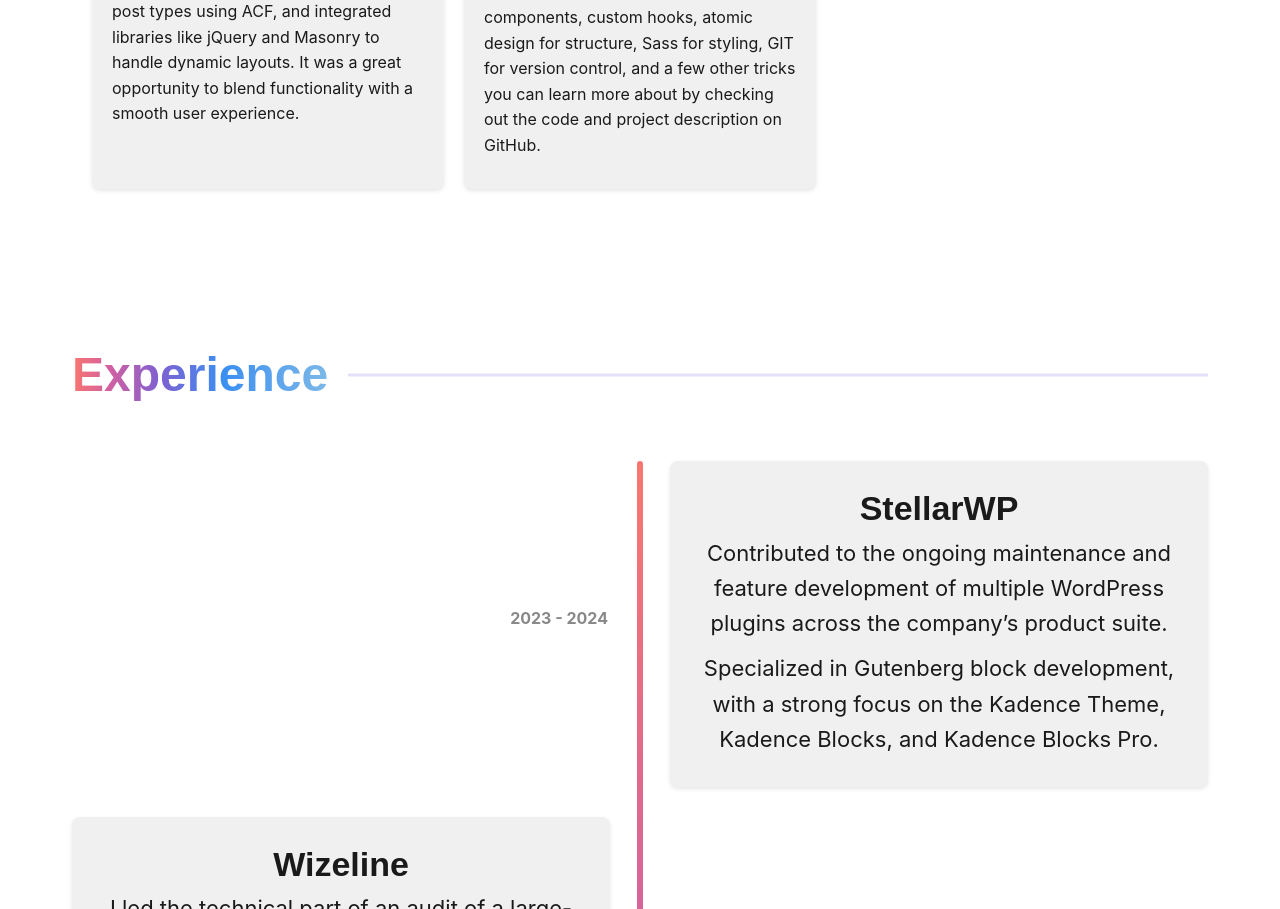
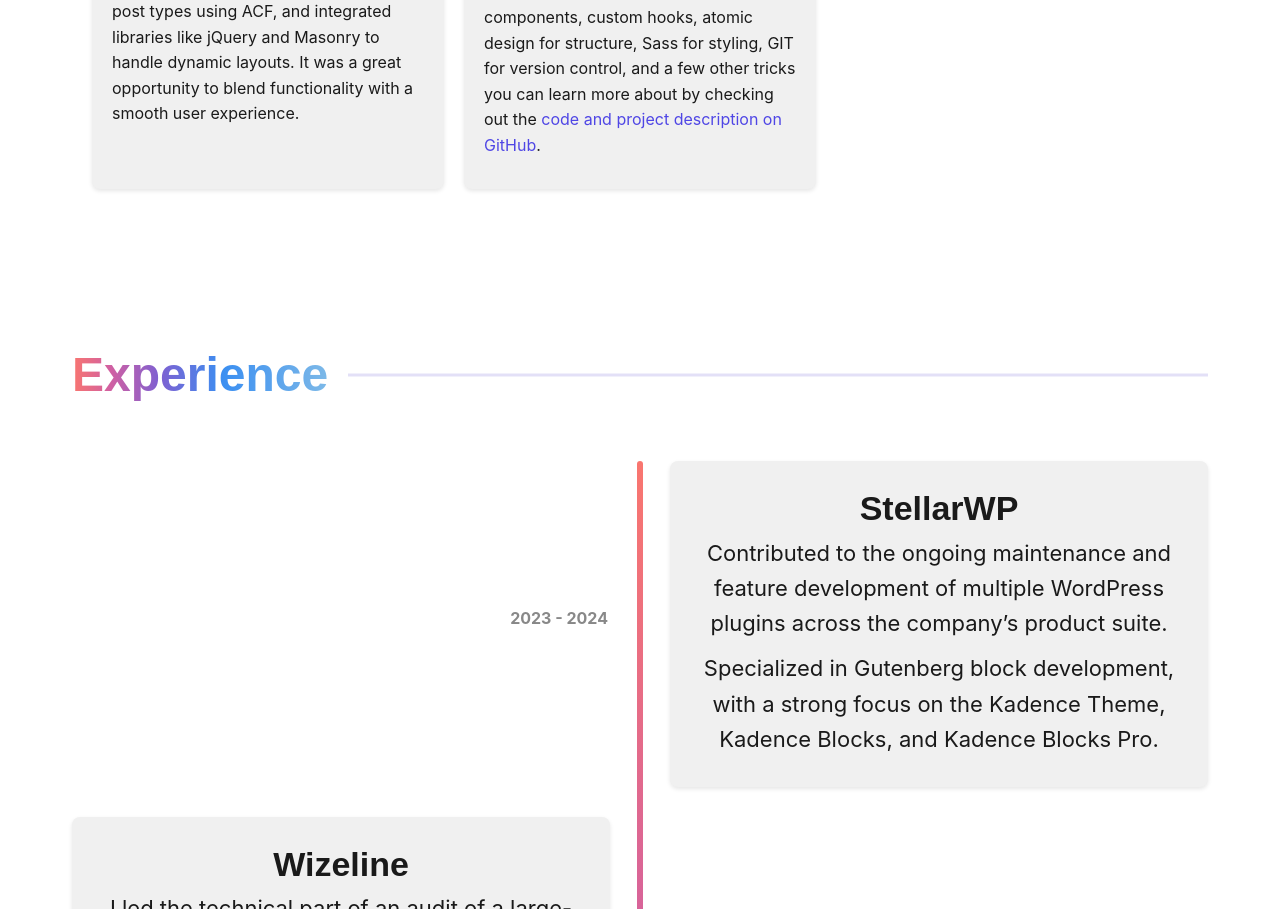
Before and after one commit to laloptk/bilingual-themed-portfolio, a React (Vite) app: page / in a window 1280 px wide. Shown: the part 2246-3155 px from the top of the page. Built offline with nearby package versions, Linux system fonts and the light colour scheme.

Commit message:
fix: correct lazyloading attribute in project descriptions and enhance link styling

```diff
--- a/src/assets/data.json
+++ b/src/assets/data.json
@@ -52,7 +52,7 @@
         {
           "id": "projecten5",
           "title": "This Portfolio",
-          "description": "<p>This portfolio was built with React + Vite. It uses a JSON object to input the data, leverages the Context API to manage global state that renders text based on language and theme type (dark or light). It also uses semantic HTML in the components, custom hooks, atomic design for structure, Sass for styling, GIT for version control, and a few other tricks you can learn more about by checking out the <a href='https://github.com/laloptk/bilingual-themed-portfolio' lazyloading target='_blank'>code and project description on GitHub</a>.</p>",
+          "description": "<p>This portfolio was built with React + Vite. It uses a JSON object to input the data, leverages the Context API to manage global state that renders text based on language and theme type (dark or light). It also uses semantic HTML in the components, custom hooks, atomic design for structure, Sass for styling, GIT for version control, and a few other tricks you can learn more about by checking out the <a href='https://github.com/laloptk/bilingual-themed-portfolio' target='_blank'>code and project description on GitHub</a>.</p>",
           "url": "https://github.com/laloptk/bilingual-themed-portfolio",
           "image": {
             "src": "./lalos-portfolio.png",
@@ -163,7 +163,7 @@
         {
           "id": "projectes5",
           "title": "Este Portafolio",
-          "description": "<p>Este portfolio fue creado con React + Vite, usa un objeto JSON para introducir los datos, hace uso de la API de Contexto para manejar el estado global que renderiza el texto por idiomas y el tipo de tema (obscuro o ligero). También usa HTML semántico en los componentes, custom hooks, atomic design para la estructura, Sass para los estilos, GIT para el control de versiones, y unos cuantos trucos más sobre los que puedes ver más detalles viendo el ,<a href='https://github.com/laloptk/bilingual-themed-portfolio' lazyloading target='_blank'>código y la descripción del proyecto en Github</a>.</p>",
+          "description": "<p>Este portfolio fue creado con React + Vite, usa un objeto JSON para introducir los datos, hace uso de la API de Contexto para manejar el estado global que renderiza el texto por idiomas y el tipo de tema (obscuro o ligero). También usa HTML semántico en los componentes, custom hooks, atomic design para la estructura, Sass para los estilos, GIT para el control de versiones, y unos cuantos trucos más sobre los que puedes ver más detalles viendo el, <a href='https://github.com/laloptk/bilingual-themed-portfolio' target='_blank'>código y la descripción del proyecto en Github</a>.</p>",
           "url": "https://github.com/laloptk/bilingual-themed-portfolio",
           "image": {
             "src": "./lalos-portfolio.png",
--- a/src/styles/_card.scss
+++ b/src/styles/_card.scss
@@ -46,5 +46,9 @@
       font-size: $font-size-md;
       margin-top: 15px;
     }
+
+    & a {
+      color: $color-light-primary;
+    }
   }
 }
```
